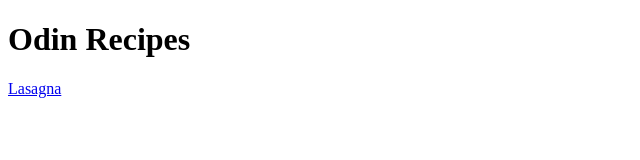
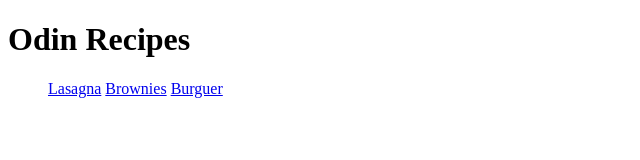
Before and after one commit to IsmaelAmid/odin-recipes, a plain HTML site: page index.html in a window 1280 px wide. Shown: the whole page, without its empty margins (0-640 px from the left). Drawn offline with Linux system fonts and the light colour scheme.

Commit message:
Add recipes links and put them in a list

```diff
--- a/index.html
+++ b/index.html
@@ -8,6 +8,10 @@
 </head>
 <body>
     <h1>Odin Recipes</h1>
-    <a href="./recipes/lasagna.html">Lasagna</a>
+    <ul>
+        <a href="./recipes/lasagna.html">Lasagna</a>
+        <a href="./recipes/brownies.html">Brownies</a>
+        <a href="./recipes/burguer.html">Burguer</a>
+    </ul>
 </body>
 </html>
```
